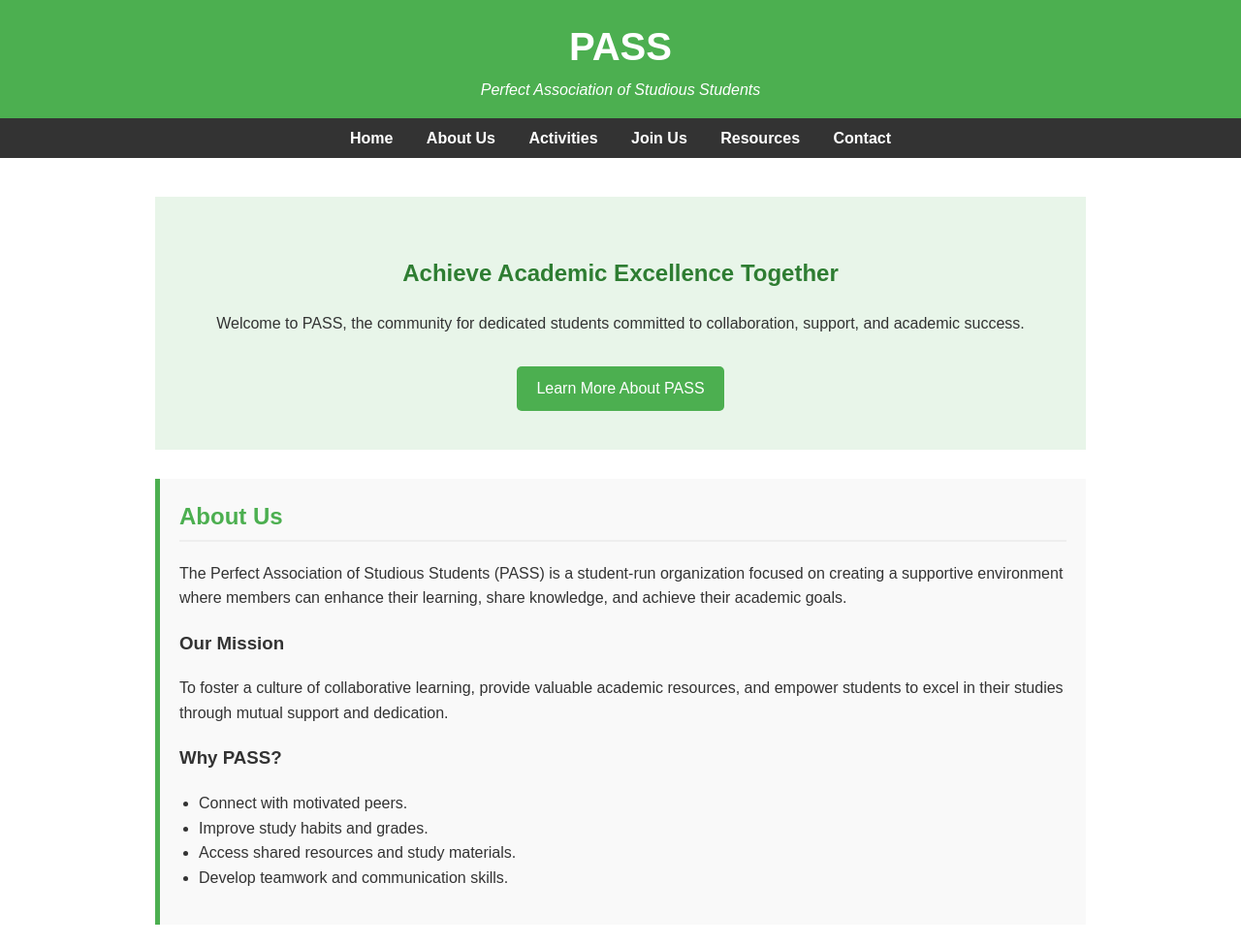
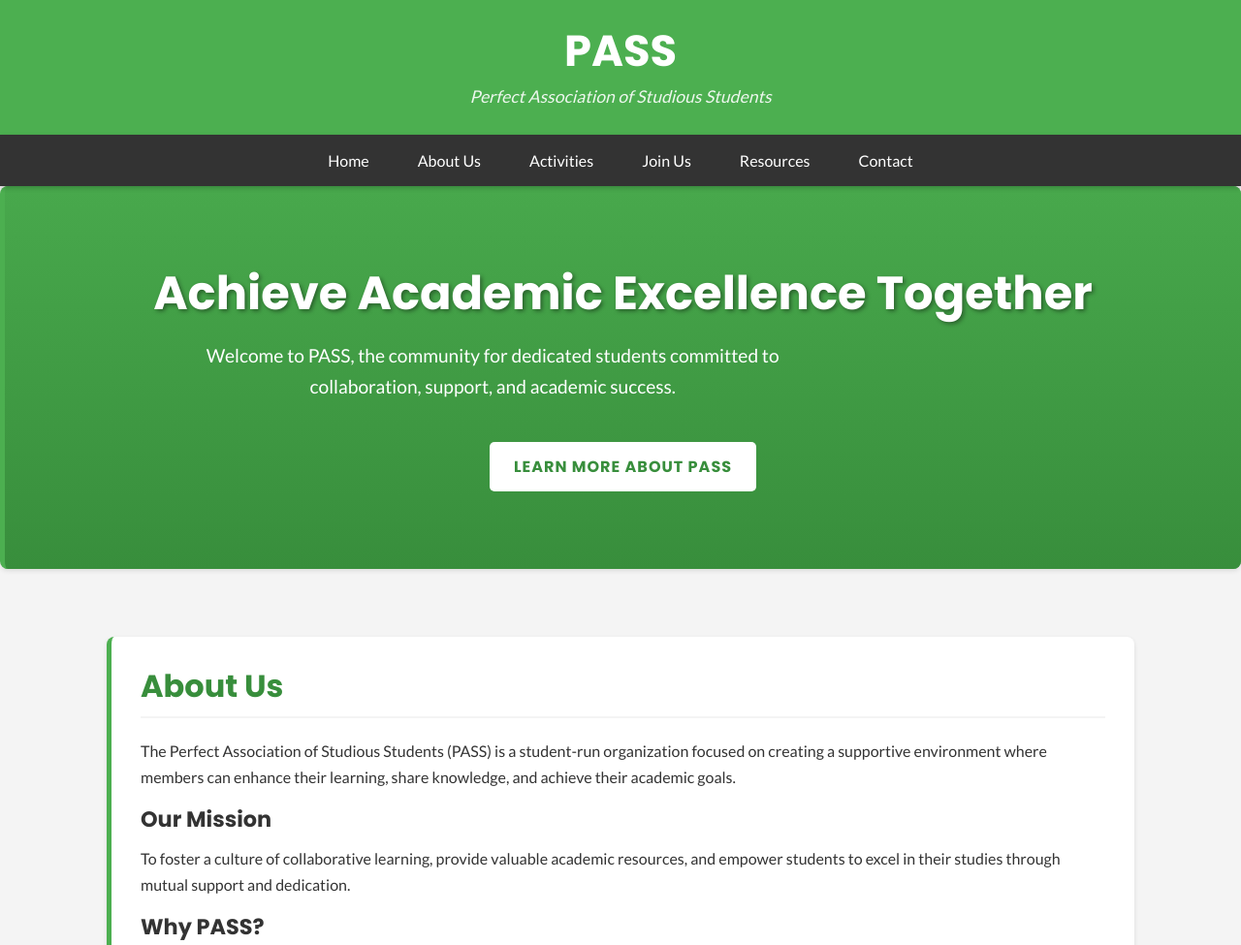
Before and after one commit to passofficial/passofficial, a plain HTML site: page index.html in a window 1280 px wide. Shown: the top 975 px of the page at 97% size. Drawn offline with Linux system fonts and the light colour scheme.

Commit message:
Update index.html

```diff
--- a/index.html
+++ b/index.html
@@ -4,117 +4,24 @@
     <meta charset="UTF-8">
     <meta name="viewport" content="width=device-width, initial-scale=1.0">
     <title>PASS - Perfect Association of Studious Students</title>
-    <!-- Basic Styling (Inline for Simplicity - External CSS is recommended for real projects) -->
-    <style>
-        body {
-            font-family: Arial, sans-serif;
-            line-height: 1.6;
-            margin: 0;
-            padding: 0;
-            color: #333;
-        }
-        header {
-            background-color: #4CAF50; /* A 'success' or 'go' green */
-            color: white;
-            padding: 1rem 0;
-            text-align: center;
-        }
-        header h1 {
-            margin: 0;
-            font-size: 2.5em;
-        }
-        header p {
-            margin: 0;
-            font-style: italic;
-        }
-        nav {
-            background-color: #333;
-            padding: 0.5rem 0;
-        }
-        nav ul {
-            list-style: none;
-            padding: 0;
-            margin: 0;
-            text-align: center;
-        }
-        nav ul li {
-            display: inline;
-            margin: 0 15px;
-        }
-        nav a {
-            color: white;
-            text-decoration: none;
-            font-weight: bold;
-        }
-        nav a:hover {
-            text-decoration: underline;
-        }
-        main {
-            padding: 20px;
-            max-width: 960px; /* Limit content width for readability */
-            margin: 20px auto; /* Center the main content */
-        }
-        section {
-            margin-bottom: 30px;
-            padding: 20px;
-            background-color: #f9f9f9;
-            border-left: 5px solid #4CAF50;
-        }
-        section h2 {
-            color: #4CAF50;
-            border-bottom: 2px solid #eee;
-            padding-bottom: 5px;
-            margin-top: 0;
-        }
-        .hero {
-            background-color: #e8f5e9; /* Light green background */
-            text-align: center;
-            padding: 40px 20px;
-            border-left: none; /* No border for hero */
-        }
-        .hero h1 {
-            color: #2e7d32; /* Darker green */
-        }
-        .cta-button {
-            display: inline-block;
-            background-color: #4CAF50;
-            color: white;
-            padding: 10px 20px;
-            text-decoration: none;
-            border-radius: 5px;
-            margin-top: 15px;
-            transition: background-color 0.3s ease;
-        }
-        .cta-button:hover {
-            background-color: #388e3c; /* Darker green on hover */
-        }
-        ul {
-            padding-left: 20px;
-        }
-        footer {
-            text-align: center;
-            padding: 20px;
-            margin-top: 30px;
-            background-color: #333;
-            color: white;
-            font-size: 0.9em;
-        }
-        a {
-            color: #4CAF50;
-        }
-        a:hover {
-            color: #388e3c;
-        }
-    </style>
+    <!-- Google Fonts -->
+    <link rel="preconnect" href="https://fonts.googleapis.com">
+    <link rel="preconnect" href="https://fonts.gstatic.com" crossorigin>
+    <link href="https://fonts.googleapis.com/css2?family=Lato:wght@400;700&family=Poppins:wght@500;700&display=swap" rel="stylesheet">
+    <!-- Link to External CSS -->
+    <link rel="stylesheet" href="style.css">
 </head>
 <body>
 
     <header>
+        <div class="container">
             <h1>PASS</h1>
             <p>Perfect Association of Studious Students</p>
+        </div>
     </header>
 
     <nav>
+        <div class="container">
             <ul>
                 <li><a href="#home">Home</a></li>
                 <li><a href="#about">About Us</a></li>
@@ -123,16 +30,21 @@
                 <li><a href="#resources">Resources</a></li>
                 <li><a href="#contact">Contact</a></li>
             </ul>
+        </div>
     </nav>
 
     <main>
-
+        <!-- Hero Section -->
         <section id="home" class="hero">
+            <div class="container">
                 <h1>Achieve Academic Excellence Together</h1>
                 <p>Welcome to PASS, the community for dedicated students committed to collaboration, support, and academic success.</p>
                 <a href="#about" class="cta-button">Learn More About PASS</a>
+            </div>
         </section>
 
+        <!-- Content Sections -->
+        <div class="container content-area">
             <section id="about">
                 <h2>About Us</h2>
                 <p>The Perfect Association of Studious Students (PASS) is a student-run organization focused on creating a supportive environment where members can enhance their learning, share knowledge, and achieve their academic goals.</p>
@@ -177,10 +89,10 @@
                 <h2>Study Resources</h2>
                 <p>PASS members gain access to a variety of helpful resources. Here are some public examples:</p>
                 <ul>
-                <li><a href="[Link to University Library]" target="_blank">University Library</a></li>
-                <li><a href="[Link to University Writing Center]" target="_blank">University Writing Center</a></li>
+                    <li><a href="#" target="_blank">University Library</a></li>
+                    <li><a href="#" target="_blank">University Writing Center</a></li>
                     <li><a href="https://www.khanacademy.org/" target="_blank">Khan Academy</a></li>
-                <li><a href="[Link to relevant academic department]" target="_blank">[Relevant Academic Department] Resources</a></li>
+                    <li><a href="#" target="_blank">[Relevant Academic Department] Resources</a></li>
                     <!-- Add more links as needed -->
                 </ul>
                 <p><em>Full resource list available to members.</em></p>
@@ -190,17 +102,20 @@
                 <h2>Contact Us</h2>
                 <p>Have questions or want to get involved? Reach out!</p>
                 <ul>
-                <li><strong>Email:</strong> <a href="mailto:info@pass-students-example.org">info@pass-students-example.org</a> (Replace with actual email)</li>
-                <li><strong>Visit us:</strong> Find our booth at the Student Activities Fair or attend our weekly meetings ([Location/Time - e.g., Library Room 201, Tuesdays at 5 PM]).</li>
-                <li><strong>Social Media:</strong> [Link to Social Media Page, e.g., Instagram, Facebook Group] (Optional)</li>
+                    <li><strong>Email:</strong> <a href="mailto:info@pass-students-example.org">info@pass-students-example.org</a></li>
+                    <li><strong>Visit us:</strong> Find our booth at the Student Activities Fair or attend our weekly meetings ([Location/Time]).</li>
+                    <li><strong>Social Media:</strong> <a href="#">[Link to Social Media Page]</a> (Optional)</li>
                 </ul>
             </section>
+        </div> <!-- /.content-area -->
 
     </main>
 
     <footer>
+        <div class="container">
             <p>© 2023 Perfect Association of Studious Students (PASS). All Rights Reserved.</p>
             <p>Promoting Academic Excellence Through Collaboration.</p>
+        </div>
     </footer>
 
 </body>
```
Lines whose indentation alone changed are shown as unchanged.
